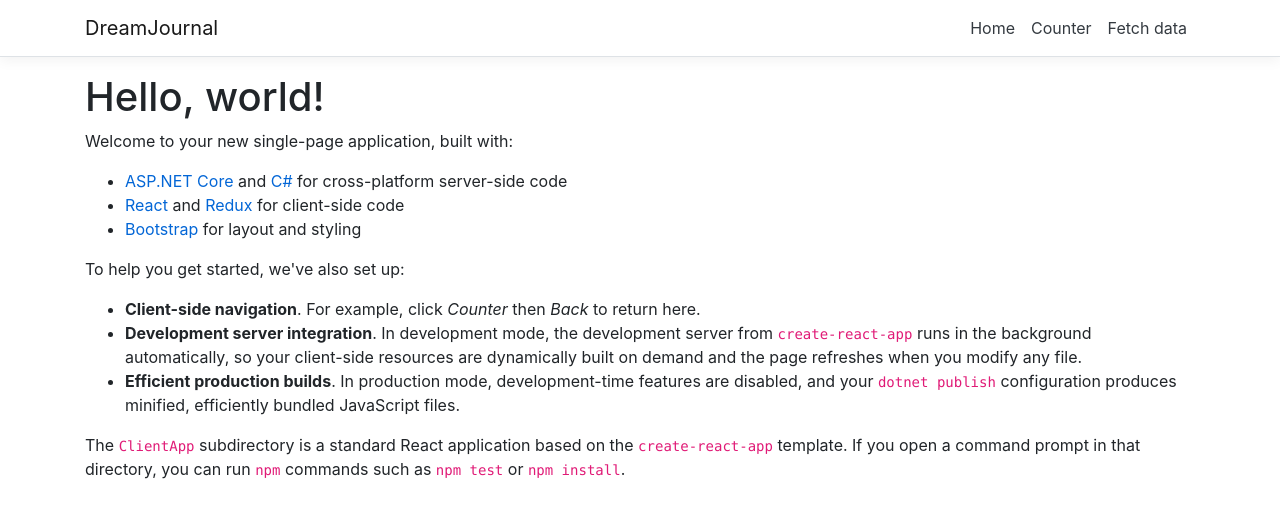
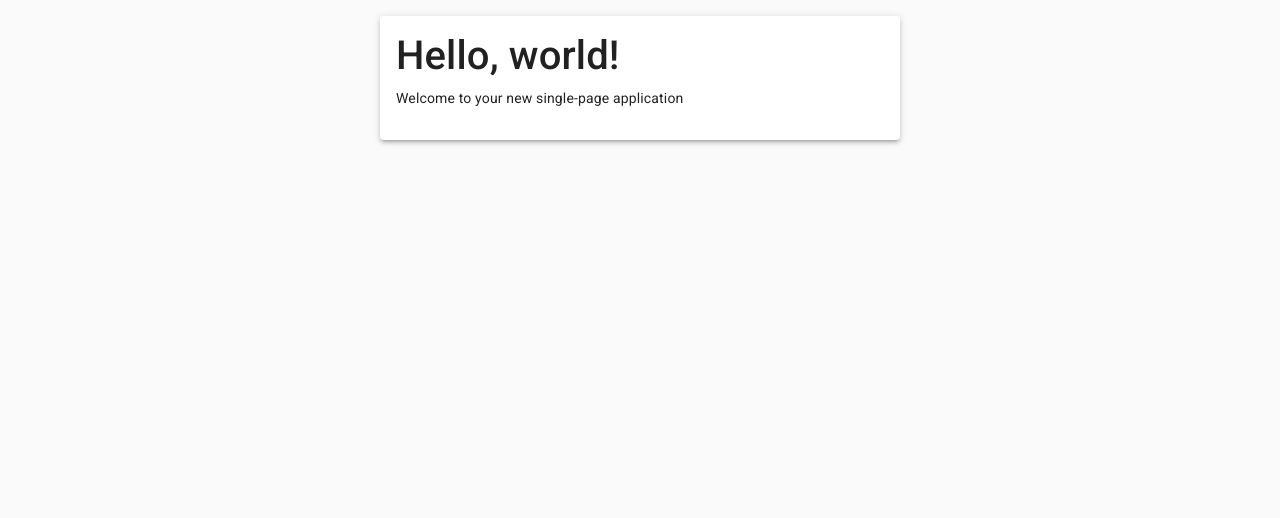
Before and after one commit to TacoMantra/DreamJournal, a React (Create React App) app in the folder ClientApp/: page / in a window 1280 px wide. Shown: the top 518 px of the page. Built offline with nearby package versions, Linux system fonts and the light colour scheme.

Commit message:
initial layout

```diff
--- a/ClientApp/src/App.tsx
+++ b/ClientApp/src/App.tsx
@@ -1,17 +1,15 @@
 import * as React from 'react';
 import { Route } from 'react-router';
-import Layout from './components/Layout';
-import Home from './components/Home';
-import Counter from './components/Counter';
-import FetchData from './components/FetchData';
+import { CssBaseline, ThemeProvider } from '@material-ui/core';
+import Layout from './components/layout/Layout';
+import Dashboard from './Sections/dashboard/Dashboard';
 
-import './custom.css'
-
-// TODO: create dream journal react components/routes
 export default () => (
-    <Layout>
-        <Route exact path='/' component={Home} />
-        <Route path='/counter' component={Counter} />
-        <Route path='/fetch-data/:startDateIndex?' component={FetchData} />
-    </Layout>
+  <CssBaseline>
+    <ThemeProvider>
+      <Layout>
+        <Route exact path="/" component={Dashboard} />
+      </Layout>
+    </ThemeProvider>
+  </CssBaseline>
 );
--- /dev/null
+++ b/ClientApp/src/Sections/dashboard/Dashboard.tsx
@@ -0,0 +1,10 @@
+import * as React from 'react';
+
+const Dashboard = () => (
+  <div>
+    <h1>Hello, world!</h1>
+    <p>Welcome to your new single-page application</p>
+  </div>
+);
+
+export default Dashboard;
--- a/ClientApp/src/components/Counter.tsx
+++ /dev/null
@@ -1,39 +0,0 @@
-import * as React from 'react';
-import { connect } from 'react-redux';
-import * as CounterStore from '../store/Counter';
-
-type CounterProps =
-    CounterStore.CounterState &
-    typeof CounterStore.actionCreators &
-    RouteComponentProps<{}>;
-
-class Counter extends React.PureComponent<CounterProps> {
-  public render() {
-    return (
-      <>
-        <h1>Counter</h1>
-
-        <p>This is a simple example of a React component.</p>
-
-        <p aria-live="polite">
-
-          Current count:
-          <strong>{this.props.count}</strong>
-        </p>
-
-        <button
-          type="button"
-          className="btn btn-primary btn-lg"
-          onClick={() => { this.props.increment(); }}
-        >
-          Increment
-        </button>
-      </>
-    );
-  }
-}
-
-export default connect(
-  (state: ApplicationState) => state.counter,
-  CounterStore.actionCreators,
-)(Counter);
--- a/ClientApp/src/components/FetchData.tsx
+++ /dev/null
@@ -1,81 +0,0 @@
-import * as React from 'react';
-import { connect } from 'react-redux';
-import { Link } from 'react-router-dom';
-import * as WeatherForecastsStore from '../store/WeatherForecasts';
-
-// At runtime, Redux will merge together...
-type WeatherForecastProps =
-  WeatherForecastsStore.WeatherForecastsState // ... state we've requested from the Redux store
-  & typeof WeatherForecastsStore.actionCreators // ... plus action creators we've requested
-  & RouteComponentProps<{ startDateIndex: string }>; // ... plus incoming routing parameters
-
-class FetchData extends React.PureComponent<WeatherForecastProps> {
-  // This method is called when the component is first added to the document
-  public componentDidMount() {
-    this.ensureDataFetched();
-  }
-
-  // This method is called when the route parameters change
-  public componentDidUpdate() {
-    this.ensureDataFetched();
-  }
-
-  public render() {
-    return (
-      <>
-        <h1 id="tabelLabel">Weather forecast</h1>
-        <p>This component demonstrates fetching data from the server and working with URL parameters.</p>
-        {this.renderForecastsTable()}
-        {this.renderPagination()}
-      </>
-    );
-  }
-
-  private ensureDataFetched() {
-    const startDateIndex = parseInt(this.props.match.params.startDateIndex, 10) || 0;
-    this.props.requestWeatherForecasts(startDateIndex);
-  }
-
-  private renderForecastsTable() {
-    return (
-      <table className="table table-striped" aria-labelledby="tabelLabel">
-        <thead>
-          <tr>
-            <th>Date</th>
-            <th>Temp. (C)</th>
-            <th>Temp. (F)</th>
-            <th>Summary</th>
-          </tr>
-        </thead>
-        <tbody>
-          {this.props.forecasts.map((forecast: WeatherForecastsStore.WeatherForecast) => (
-            <tr key={forecast.date}>
-              <td>{forecast.date}</td>
-              <td>{forecast.temperatureC}</td>
-              <td>{forecast.temperatureF}</td>
-              <td>{forecast.summary}</td>
-            </tr>
-          ))}
-        </tbody>
-      </table>
-    );
-  }
-
-  private renderPagination() {
-    const prevStartDateIndex = (this.props.startDateIndex || 0) - 5;
-    const nextStartDateIndex = (this.props.startDateIndex || 0) + 5;
-
-    return (
-      <div className="d-flex justify-content-between">
-        <Link className="btn btn-outline-secondary btn-sm" to={`/fetch-data/${prevStartDateIndex}`}>Previous</Link>
-        {this.props.isLoading && <span>Loading...</span>}
-        <Link className="btn btn-outline-secondary btn-sm" to={`/fetch-data/${nextStartDateIndex}`}>Next</Link>
-      </div>
-    );
-  }
-}
-
-export default connect(
-  (state: ApplicationState) => state.weatherForecasts, // Selects which state properties are merged into the component's props
-  WeatherForecastsStore.actionCreators, // Selects which action creators are merged into the component's props
-)(FetchData as any);
--- a/ClientApp/src/components/Home.tsx
+++ /dev/null
@@ -1,89 +0,0 @@
-import * as React from 'react';
-import { connect } from 'react-redux';
-
-const Home = () => (
-  <div>
-    <h1>Hello, world!</h1>
-    <p>Welcome to your new single-page application, built with:</p>
-    <ul>
-      <li>
-        <a href="https://get.asp.net/">ASP.NET Core</a>
-        {' '}
-        and
-        {' '}
-        <a href="https://msdn.microsoft.com/en-us/library/67ef8sbd.aspx">C#</a>
-        {' '}
-        for cross-platform server-side code
-      </li>
-      <li>
-        <a href="https://facebook.github.io/react/">React</a>
-        {' '}
-        and
-        {' '}
-        <a href="https://redux.js.org/">Redux</a>
-        {' '}
-        for client-side code
-      </li>
-      <li>
-        <a href="http://getbootstrap.com/">Bootstrap</a>
-        {' '}
-        for layout and styling
-      </li>
-    </ul>
-    <p>To help you get started, we've also set up:</p>
-    <ul>
-      <li>
-        <strong>Client-side navigation</strong>
-        . For example, click
-        {' '}
-        <em>Counter</em>
-        {' '}
-        then
-        {' '}
-        <em>Back</em>
-        {' '}
-        to return here.
-      </li>
-      <li>
-        <strong>Development server integration</strong>
-        . In development mode, the development server from
-        {' '}
-        <code>create-react-app</code>
-        {' '}
-        runs in the background automatically, so your client-side resources are dynamically built on demand and the page refreshes when you modify any file.
-      </li>
-      <li>
-        <strong>Efficient production builds</strong>
-        . In production mode, development-time features are disabled, and your
-        {' '}
-        <code>dotnet publish</code>
-        {' '}
-        configuration produces minified, efficiently bundled JavaScript files.
-      </li>
-    </ul>
-    <p>
-      The
-      {' '}
-      <code>ClientApp</code>
-      {' '}
-      subdirectory is a standard React application based on the
-      {' '}
-      <code>create-react-app</code>
-      {' '}
-      template. If you open a command prompt in that directory, you can run
-      {' '}
-      <code>npm</code>
-      {' '}
-      commands such as
-      {' '}
-      <code>npm test</code>
-      {' '}
-      or
-      {' '}
-      <code>npm install</code>
-      .
-    </p>
-  </div>
-);
-
-export default connect()(Home);
--- a/ClientApp/src/components/Layout.tsx
+++ /dev/null
@@ -1,12 +0,0 @@
-import * as React from 'react';
-import { Container } from 'reactstrap';
-import NavMenu from './NavMenu';
-
-export default (props: { children?: React.ReactNode }) => (
-  <>
-    <NavMenu />
-    <Container>
-      {props.children}
-    </Container>
-  </>
-);
--- a/ClientApp/src/components/NavMenu.css
+++ /dev/null
@@ -1,13 +0,0 @@
-a.navbar-brand {
-    white-space: normal;
-    text-align: center;
-    word-break: break-all;
-}
-
-html { font-size: 14px; }
-
-@media (min-width: 768px) {
-    html { font-size: 16px; }
-}
-
-.box-shadow { box-shadow: 0 .25rem .75rem rgba(0, 0, 0, .05); }
--- a/ClientApp/src/components/NavMenu.tsx
+++ /dev/null
@@ -1,44 +0,0 @@
-import * as React from 'react';
-import {
-  Collapse, Container, Navbar, NavbarBrand, NavbarToggler, NavItem, NavLink,
-} from 'reactstrap';
-import { Link } from 'react-router-dom';
-import './NavMenu.css';
-
-export default class NavMenu extends React.PureComponent<{}, { isOpen: boolean }> {
-  public state = {
-    isOpen: false,
-  };
-
-  public render() {
-    return (
-      <header>
-        <Navbar className="navbar-expand-sm navbar-toggleable-sm border-bottom box-shadow mb-3" light>
-          <Container>
-            <NavbarBrand tag={Link} to="/">DreamJournal</NavbarBrand>
-            <NavbarToggler onClick={this.toggle} className="mr-2" />
-            <Collapse className="d-sm-inline-flex flex-sm-row-reverse" isOpen={this.state.isOpen} navbar>
-              <ul className="navbar-nav flex-grow">
-                <NavItem>
-                  <NavLink tag={Link} className="text-dark" to="/">Home</NavLink>
-                </NavItem>
-                <NavItem>
-                  <NavLink tag={Link} className="text-dark" to="/counter">Counter</NavLink>
-                </NavItem>
-                <NavItem>
-                  <NavLink tag={Link} className="text-dark" to="/fetch-data">Fetch data</NavLink>
-                </NavItem>
-              </ul>
-            </Collapse>
-          </Container>
-        </Navbar>
-      </header>
-    );
-  }
-
-  private toggle = () => {
-    this.setState({
-      isOpen: !this.state.isOpen,
-    });
-  };
-}
--- /dev/null
+++ b/ClientApp/src/components/layout/Layout.tsx
@@ -0,0 +1,23 @@
+import * as React from 'react';
+import { makeStyles, Paper, Container } from '@material-ui/core';
+
+const Layout = (props: { children: React.ReactNode }) => {
+  const useStyles = makeStyles((theme: Theme) => ({
+    appPaper: {
+      margin: theme.spacing(2),
+      padding: theme.spacing(2),
+    },
+  }));
+
+  const classes = useStyles();
+
+  return (
+    <Container maxWidth="sm">
+      <Paper className={classes.appPaper} elevation={3}>
+        {props.children}
+      </Paper>
+    </Container>
+  );
+};
+
+export default Layout;
--- /dev/null
+++ b/ClientApp/src/components/layout/index.ts
@@ -0,0 +1,3 @@
+import Layout from './Layout';
+
+export default Layout;
```
Also changed, not shown: ClientApp/src/Sections/dashboard/index.ts (added), 1 other file (tests, documents, lock files or other folders).
